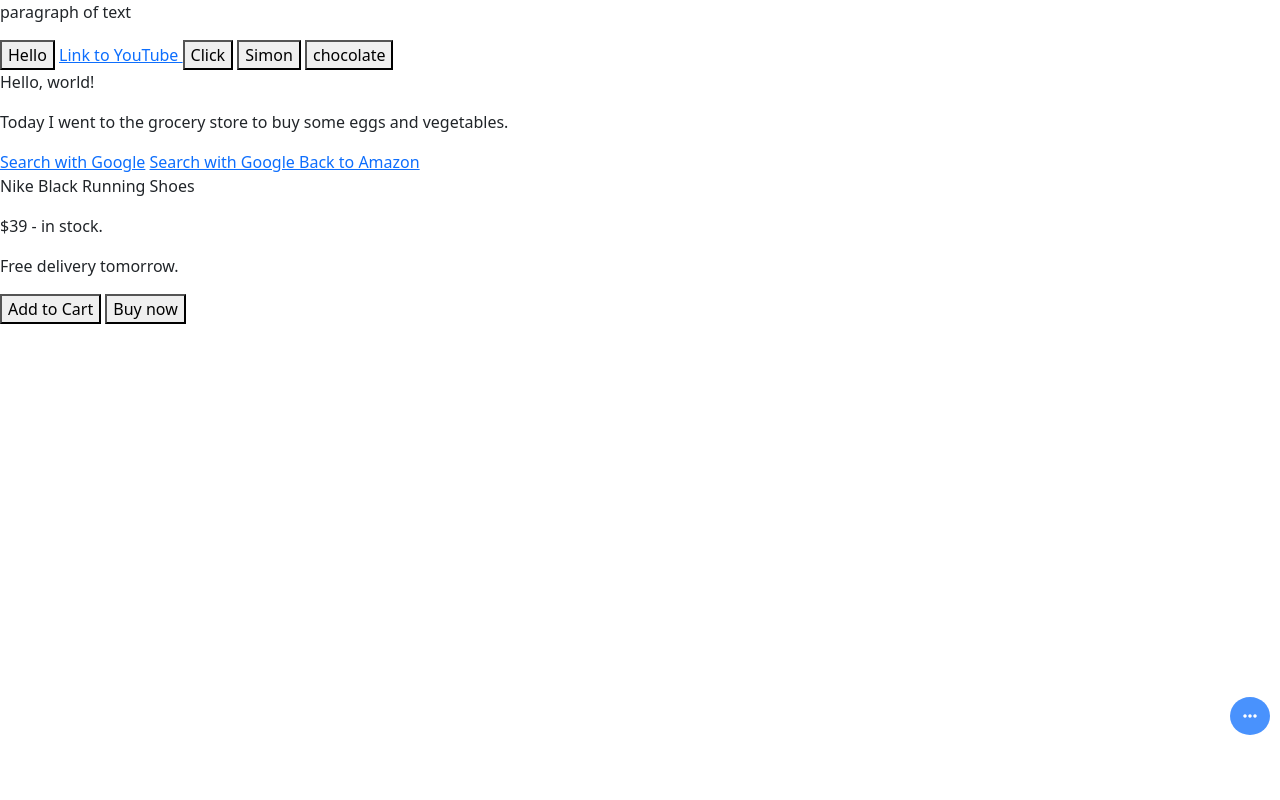
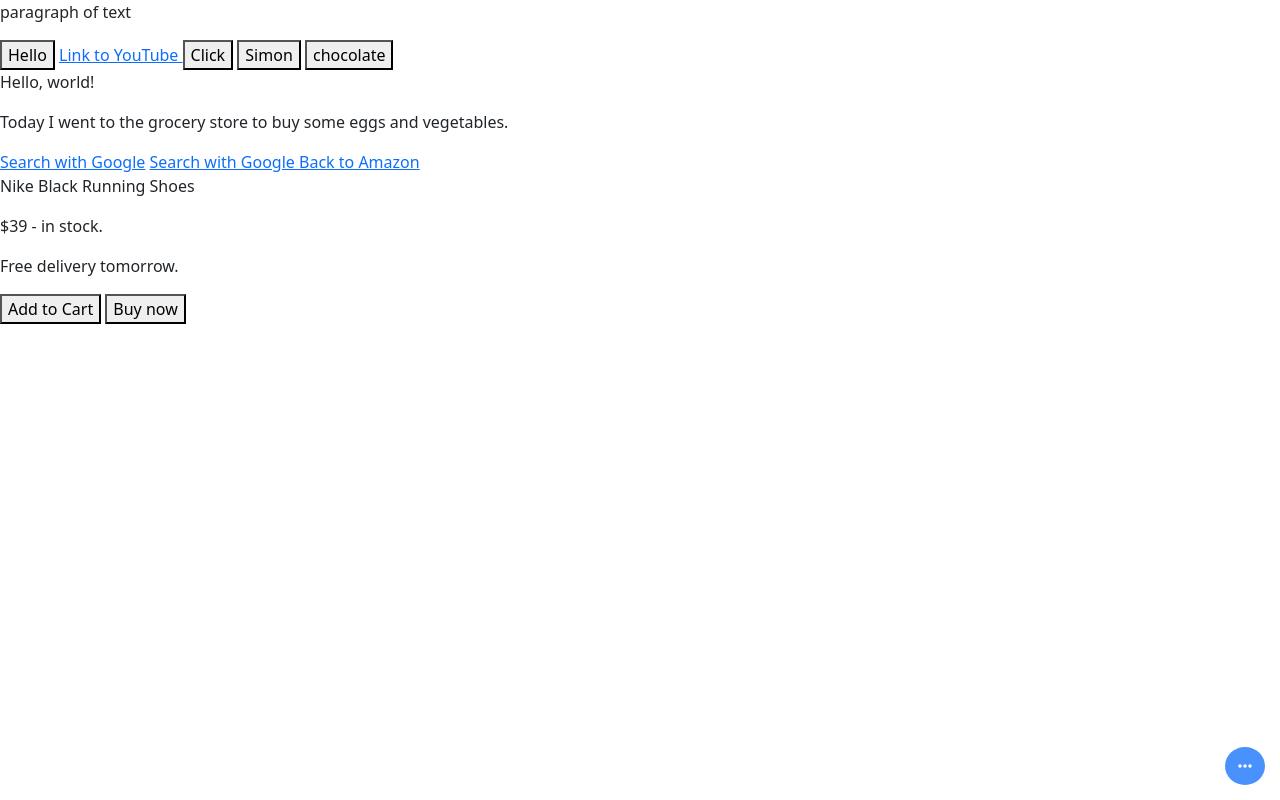
Before and after one commit to myatnoemaung97/html-css-exercises, a plain HTML site: page 1/index.html in a window 1280 px wide. Drawn offline with nearby package versions, Linux system fonts and the light colour scheme.

Commit message:
modal btn  position fixed

```diff
--- a/style.css
+++ b/style.css
@@ -3,8 +3,8 @@
 .--modal-btn {
     transition: opacity 0.3s ease-in;
     position: fixed;
-    right: 10px;
-    bottom: 65px;
+    right: 15px;
+    bottom: 15px;
 }
 
 .--modal-btn:hover {
```
